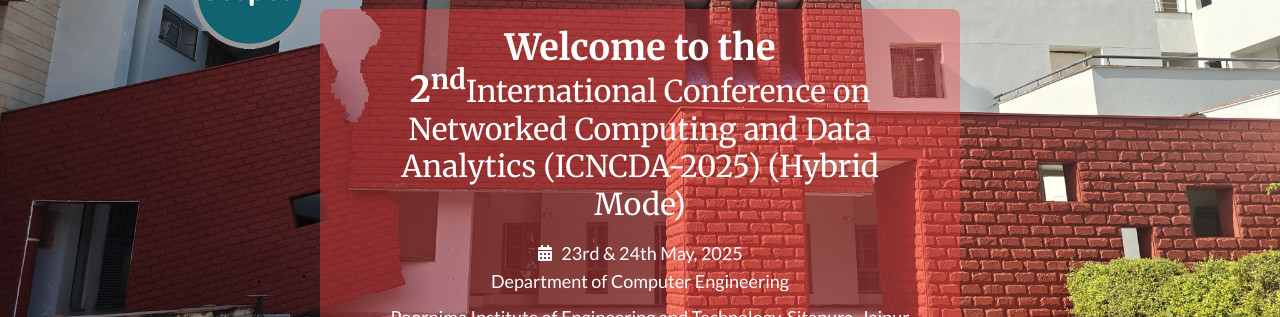
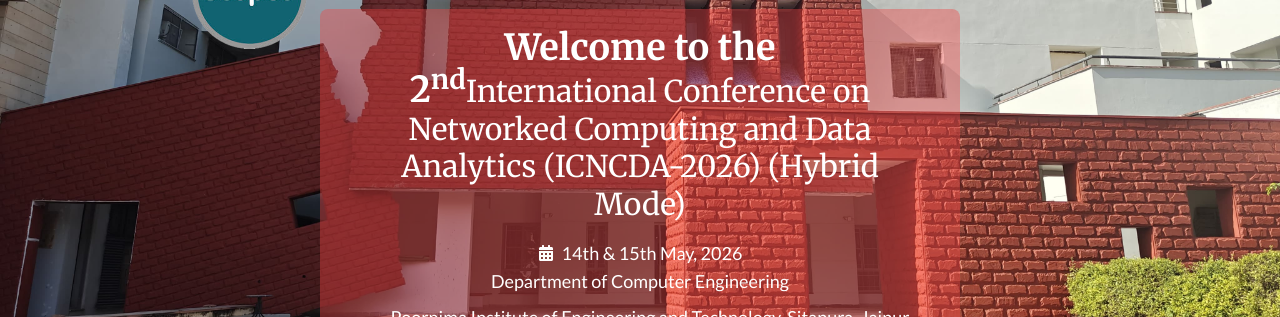
Before and after one commit to Diyamehta60/Department_conference, a React (Vite) app: page / in a window 1280 px wide. Shown: the part 351-668 px from the top of the page. Built offline with nearby package versions, Linux system fonts and the light colour scheme.

Commit message:
via anil sir

```diff
--- a/src/components/Hero.jsx
+++ b/src/components/Hero.jsx
@@ -67,13 +67,13 @@
                 <h1 className="font-heading text-4xl text-white font-extrabold leading-tight">Welcome to the</h1>
                 <h1 className="font-heading text-3xl text-white text-center font-light leading-tight">
                     <span className='font-bold text-4xl text-white'>2<sup>nd</sup></span>
-                    International Conference on Networked Computing and Data Analytics (ICNCDA-2025)
+                    International Conference on Networked Computing and Data Analytics (ICNCDA-2026)
                     (Hybrid Mode)
                 </h1>
                 <div className="flex justify-center items-center mt-4 text-white">
                     <FaCalendarAlt className="mr-2" />
                     <span className="font-body text-lg">
-                        23rd & 24th May, 2025
+                        14th & 15th May, 2026
                     </span>
                 </div>
                 <h2 className="font-body text-lg text-white">
```
